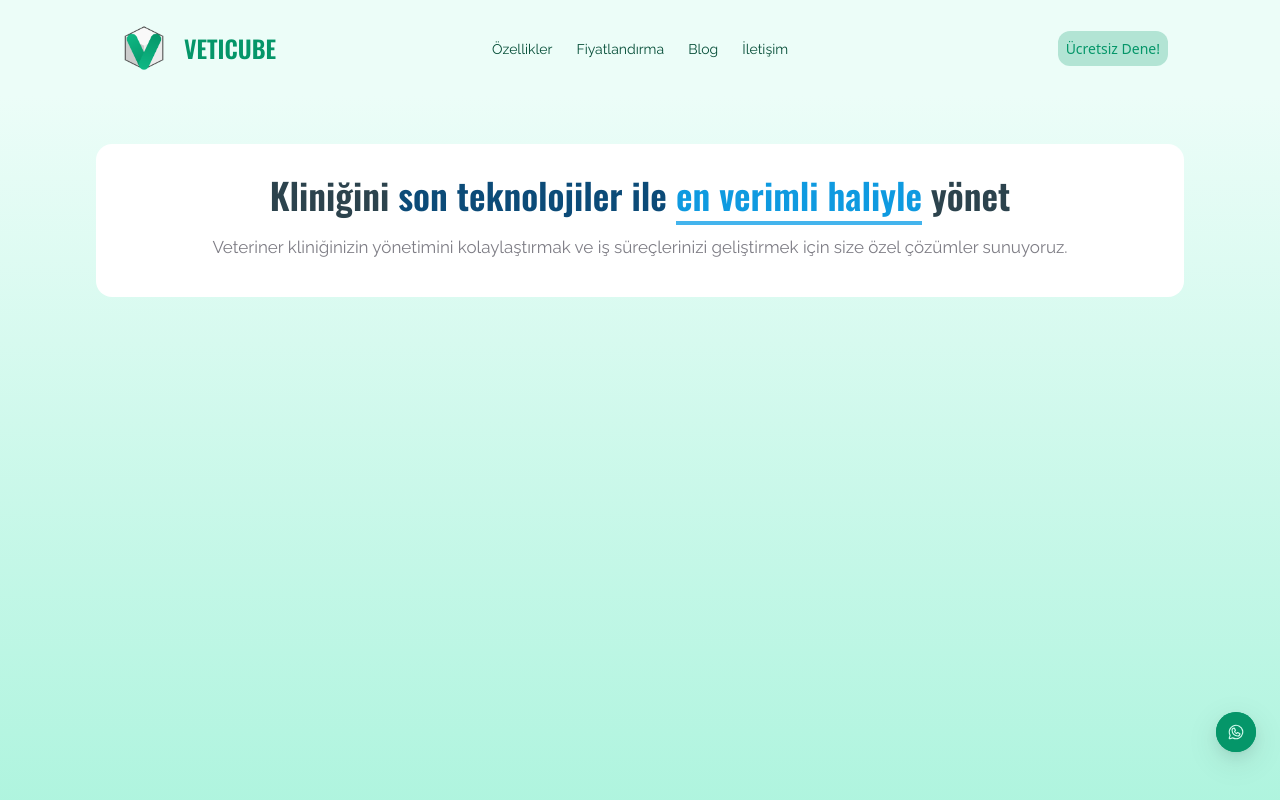
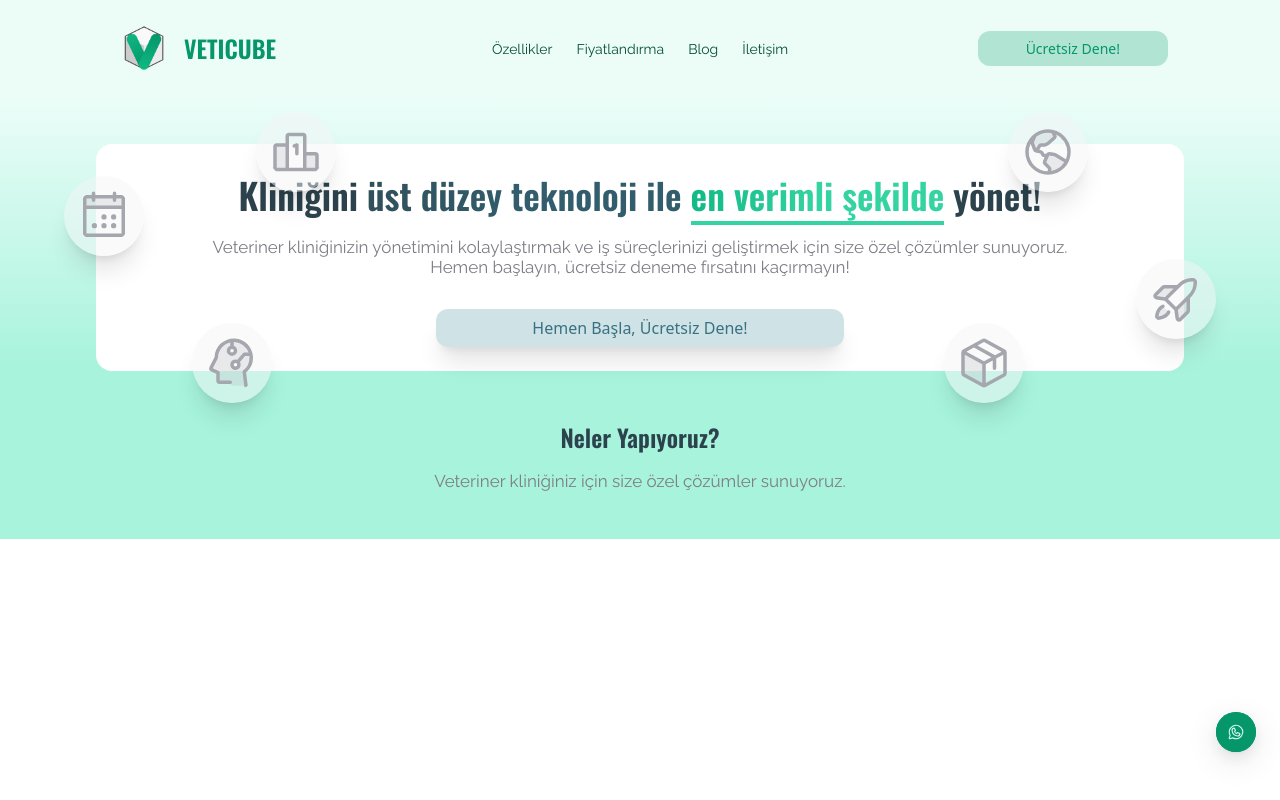
Before and after one commit to gorkemdurgun/veticube-portal, a Next.js app: page / in a window 1280 px wide. Shown: the top 800 px of the page. Built offline with nearby package versions, Linux system fonts and the light colour scheme; what amazon-cognito-identity-js would draw is missing.

Commit message:
refactor: Update design and background gradient colors in WelcomeSection and Footer components

```diff
--- a/src/app/page.tsx
+++ b/src/app/page.tsx
@@ -1,15 +1,16 @@
 "use server";
 
 import {
-  PiDotDuotone as MatterIcon,
-  PiCheckCircleDuotone as VerifyIcon,
-  PiArrowRightLight as ViewAllIcon,
-  PiArrowLeftBold as BlogLeftIcon,
-  PiArrowRightBold as BlogRightIcon,
   PiInstagramLogo as InstagramIcon,
   PiWhatsappLogo as WhatsappIcon,
   PiYoutubeLogo as YoutubeIcon,
   PiEnvelopeSimple as MailIcon,
+  PiCalendarDotsDuotone as CalendarIcon,
+  PiRocketLaunchDuotone as RocketIcon,
+  PiGlobeHemisphereWestDuotone as GlobeIcon,
+  PiRankingDuotone as RankingIcon,
+  PiHeadCircuitDuotone as AIIcon,
+  PiPackageDuotone as StockIcon,
 } from "react-icons/pi";
 
 import { Card, FloatButton, Tooltip } from "antd";
@@ -19,6 +20,9 @@
 import { png, svg } from "@/assets";
 
 import CustomButton from "@/components/common/custom-button";
+
+import type { TooltipProps } from "antd";
+import type { IconType } from "react-icons";
 
 const doingList: {
   section: string;
@@ -179,13 +183,6 @@
   },
 ];
 
-const WhatsappButton = () => {
-  return (
-    <Tooltip arrow={false} title="Whatsapp ile iletişime geçin" placement="left" color="#059669">
-      <FloatButton type="primary" icon={<WhatsappIcon className="text-green-100" />} />
-    </Tooltip>
-  );
-};
 const Navbar = () => {
   return (
     <nav className="w-full flex flex-row items-center justify-between gap-4 p-4 bg-green-50 shadow-md">
@@ -210,7 +207,7 @@
         </div>
         <div className="flex items-center justify-end">
           <Link href="/demo">
-            <CustomButton className="px-12" variant="primary-faded">
+            <CustomButton className="!px-12" variant="primary-faded">
               Ücretsiz Dene!
             </CustomButton>
           </Link>
@@ -220,26 +217,108 @@
   );
 };
 const WelcomeSection = () => {
+  const FeatureTooltip = ({
+    icon,
+    title,
+    iconClassName,
+    placement,
+  }: {
+    icon: IconType;
+    title: string;
+    iconClassName: string;
+    placement: TooltipProps["placement"];
+  }) => {
+    return (
+      <Tooltip
+        className="cursor-pointer"
+        placement={placement}
+        arrow={false}
+        title={title}
+        overlayInnerStyle={{
+          width: "fit-content",
+          padding: "8px 16px",
+          textAlign: "center",
+          backgroundColor: "#fff",
+          color: "#67676c",
+          font: "normal normal 600 14px/16px Raleway",
+        }}
+      >
+        {icon && icon({ className: `absolute w-20 h-20 text-gray-500 bg-gray-50/50 p-3 rounded-full shadow-xl ${iconClassName}` })}
+      </Tooltip>
+    );
+  };
+
   return (
-    <section className="min-h-screen w-full flex flex-col items-center justify-start gap-4 pt-4 md:pt-12 bg-gradient-green-50-200">
-      <div className="w-full flex px-8 md:px-24">
+    <section className="w-full flex flex-col items-center justify-start gap-4 pt-4 md:pt-12 bg-gradient-green-50-200">
+      <div className="relative w-full flex px-8 md:px-24">
+        <FeatureTooltip
+          placement="bottom"
+          icon={RankingIcon}
+          iconClassName="-top-8 left-64"
+          title="Rakiplerinizden önde olun, işletmenizi geliştirin"
+        />
+        <FeatureTooltip
+          placement="rightBottom"
+          icon={CalendarIcon}
+          iconClassName="top-8 left-16"
+          title="Takvim yönetimi ile işlerinizi kolayca organize edin"
+        />
+        <FeatureTooltip
+          placement="top"
+          icon={AIIcon}
+          iconClassName="-bottom-8 left-48"
+          title="Yapay zeka destekli çözümler ile günlük işlerinizi hızlandırın"
+        />
+        <FeatureTooltip
+          placement="bottom"
+          icon={GlobeIcon}
+          iconClassName="-top-8 right-48"
+          title="Geleneksel çözümleri aşın, güncel teknolojileri kullanın"
+        />
+        <FeatureTooltip
+          placement="right"
+          icon={RocketIcon}
+          iconClassName="bottom-8 right-16"
+          title="Verimliliğinizi artırın, maliyetlerinizi düşürün"
+        />
+        <FeatureTooltip
+          placement="left"
+          icon={StockIcon}
+          iconClassName="-bottom-8 right-64"
+          title="Stoklarınızı ve envanterinizi kolayca yönetin, kayıpları azaltın"
+        />
         <div className="w-full flex flex-col items-center justify-center text-center py-6 px-4 bg-white rounded-2xl">
           <span className="text-5xl text-teal-900 font-semibold font-oswald">
             Kliniğini
-            <span className="heading-gradient-geekblue-1"> son teknolojiler ile</span>&nbsp;
-            <span className="heading-gradient-blue-2 border-b-4 border-blue-400">en verimli haliyle</span>&nbsp;yönet
+            <span className="heading-gradient-teal-1"> üst düzey teknoloji ile</span>&nbsp;
+            <span className="heading-gradient-green-2 border-b-4 border-green-400">en verimli şekilde</span>&nbsp;yönet!
           </span>
           <p className="w-full text-lg text-gray-700 font-raleway py-4">
             Veteriner kliniğinizin yönetimini kolaylaştırmak ve iş süreçlerinizi geliştirmek için size özel çözümler sunuyoruz.
+            <br />
+            Hemen başlayın, ücretsiz deneme fırsatını kaçırmayın!
           </p>
+          <CustomButton size="md" className="mt-4 px-8 md:px-24 !font-[500] shadow-xl" variant="secondary-faded">
+            Hemen Başla, Ücretsiz Dene!
+          </CustomButton>
         </div>
+      </div>
+    </section>
+  );
+};
+const FeaturesSection = () => {
+  return (
+    <section className="w-full flex flex-col items-center justify-start gap-4 py-8 md:py-12 bg-green-200">
+      <div className="w-full flex flex-col items-center justify-center gap-4">
+        <h2 className="text-3xl text-teal-900 font-semibold font-oswald">Neler Yapıyoruz?</h2>
+        <p className="text-lg text-gray-700 font-raleway">Veteriner kliniğiniz için size özel çözümler sunuyoruz.</p>
       </div>
     </section>
   );
 };
 const Footer = () => {
   return (
-    <div className="w-full flex flex-col items-center justify-center pt-8 md:pt-12 bg-gradient-green-200-400">
+    <div className="w-full flex flex-col items-center justify-center pt-8 md:pt-12 bg-white">
       <div className="w-full flex items-center justify-between px-4 md:px-24 pb-2 border-b border-green-200">
         <h5 className="text-sm md:text-md text-teal-800 font-raleway">Bizimle iletişime geçin</h5>
         <div className="grid grid-cols-4 gap-3">
@@ -302,9 +381,12 @@
 function Home() {
   return (
     <main className="w-full flex flex-col items-center justify-start">
-      <WhatsappButton />
+      <FloatButton type="primary" icon={<WhatsappIcon className="text-green-100" />} />
       <Navbar />
-      <WelcomeSection />
+      <div className="min-h-screen w-full flex flex-col">
+        <WelcomeSection />
+        <FeaturesSection />
+      </div>
       <Footer />
     </main>
   );
--- a/src/styles/globals.css
+++ b/src/styles/globals.css
@@ -31,6 +31,17 @@
   }
   .heading-gradient-green-2 {
     background: linear-gradient(90deg, #10b985 0%, #34d3a2 50%);
+    -webkit-background-clip: text;
+    -webkit-text-fill-color: transparent;
+  }
+
+  .heading-gradient-teal-1 {
+    background: linear-gradient(90deg, #304f5a 0%, #325d6c 50%);
+    -webkit-background-clip: text;
+    -webkit-text-fill-color: transparent;
+  }
+  .heading-gradient-teal-2 {
+    background: linear-gradient(90deg, #408a9a 0%, #64abb9 50%);
     -webkit-background-clip: text;
     -webkit-text-fill-color: transparent;
   }
--- a/tailwind.config.ts
+++ b/tailwind.config.ts
@@ -50,6 +50,19 @@
         "900": "#064e38",
         "950": "#022c1f",
       },
+      lime: {
+        "50": "#fbfbea",
+        "100": "#f5f5d2",
+        "200": "#eaecaa",
+        "300": "#d9df77",
+        "400": "#c2cb43",
+        "500": "#a8b32f",
+        "600": "#838f21",
+        "700": "#646d1e",
+        "800": "#50571d",
+        "900": "#434a1d",
+        "950": "#23280b",
+      },
       orange: {
         "50": "#fff7ed",
         "100": "#ffecd4",
@@ -101,6 +114,32 @@
         "800": "#a80c5e",
         "900": "#8c0f50",
         "950": "#56012d",
+      },
+      magenta: {
+        "50": "#f7f4fe",
+        "100": "#efebfc",
+        "200": "#e1dafa",
+        "300": "#cbbcf6",
+        "400": "#b196ef",
+        "500": "#986be7",
+        "600": "#894bdc",
+        "700": "#8043cb",
+        "800": "#652fa8",
+        "900": "#54288a",
+        "950": "#34185d",
+      },
+      indigo: {
+        "50": "#f1f4fd",
+        "100": "#e0e8f9",
+        "200": "#c9d6f4",
+        "300": "#a4bdec",
+        "400": "#7899e2",
+        "500": "#5d7cda",
+        "600": "#445dcc",
+        "700": "#3a4bbb",
+        "800": "#353f98",
+        "900": "#2f3879",
+        "950": "#20244b",
       },
       error: {
         "50": "#ffeff2",
```
